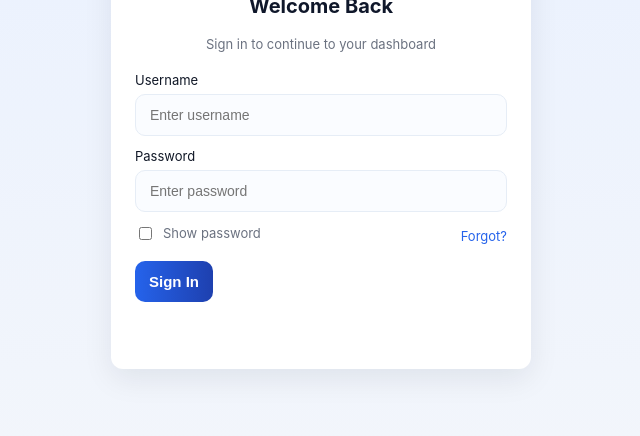
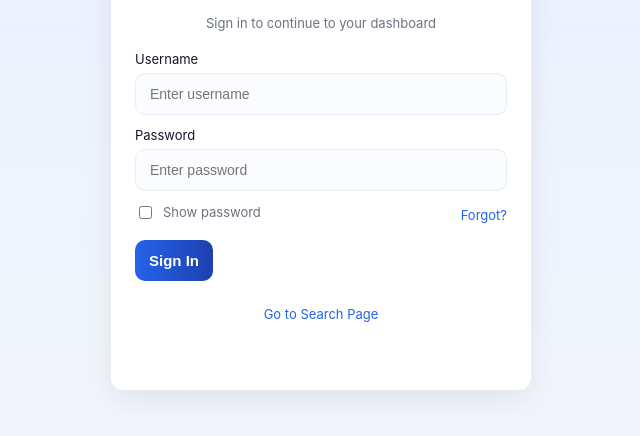
Before and after one commit to Sahanakalaiselvan/ethical-hacking, a plain HTML site: page index.html in a window 1280 px wide. Shown: the part 290-726 px from the top of the page, without its empty margins (319-959 px from the left). Drawn offline with Linux system fonts and the light colour scheme.

Commit message:
Update index.html

```diff
--- a/index.html
+++ b/index.html
@@ -111,6 +111,17 @@
 
     .error{color:#b91c1c;font-size:13px;margin-top:6px}
 
+    .link-row{
+      text-align:center;
+      margin-top:10px;
+    }
+
+    .link-row a{
+      font-size:13px;
+      color:var(--accent);
+      text-decoration:none;
+    }
+
     @media (max-width:420px){
       .card{padding:20px}
       .logo{width:80px;height:80px}
@@ -145,6 +156,11 @@
         <button type="submit">Sign In</button>
       </div>
 
+      <!-- New link for Search Page -->
+      <div class="link-row">
+        <a href="search.html">Go to Search Page</a>
+      </div>
+
       <p id="feedback" class="note"></p>
     </form>
   </main>
@@ -176,7 +192,6 @@
       // For demonstration only — show success message
       fb.className = 'note';
       fb.textContent = Logged in as "${u}" — (demo only, no server request);
-      // You could redirect or submit via fetch here.
       return false;
     }
   </script>
```
